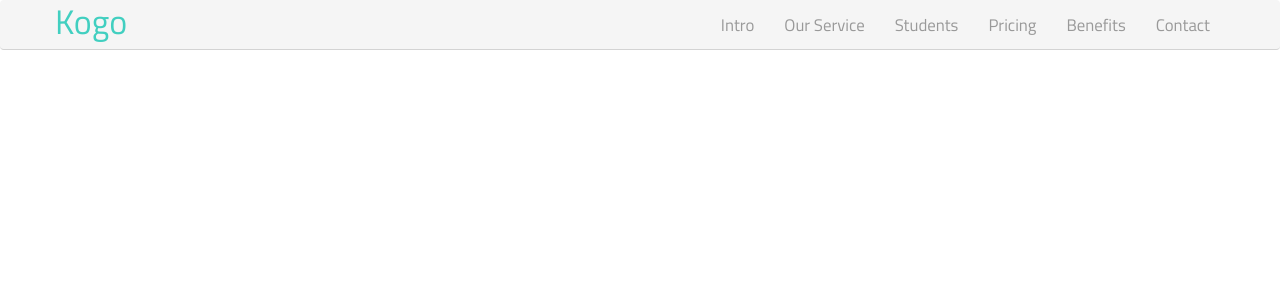
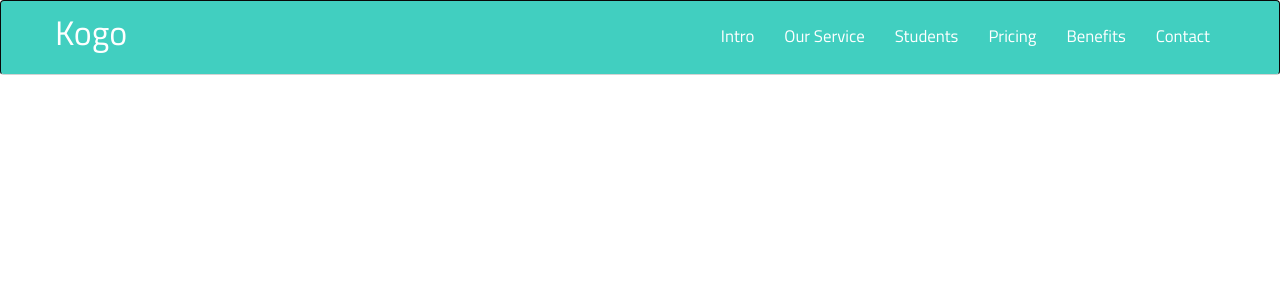
Before and after one commit to akyker20/KogoBusinesses, a Django app: template kogo/templates/base.html in a window 1280 px wide. Shown: the top 300 px of the page. Run offline with Django 3.2, Linux system fonts and the light colour scheme; the template is opened without the code that fills it, so the values that code supplies are empty; some libraries are stand-ins or nearby versions.

Commit message:
changed banner color

```diff
--- a/kogo/static/css/company/desktop.css
+++ b/kogo/static/css/company/desktop.css
@@ -11,8 +11,6 @@ section.intro {
 div#intro-video-player,
 iframe#intro-video-player {
 	margin: 35px 0px 0px 0px;
-	height: 300px;
-	width: 550px;
 }
 
 
@@ -117,9 +115,13 @@ section.why-kogo div.icon-info {
 	height: 215px;
 }
 
+ul.scroll-links li a {
+	color: white !important;
+}
+
 ul.scroll-links li a:hover {
 	cursor: pointer;
-	color: #DADADA !important;
+	color: #F0F0F0 !important;
 }
 
 section.why-kogo p.summary {
--- a/kogo/static/css/style.css
+++ b/kogo/static/css/style.css
@@ -39,27 +39,23 @@ div.navbar-header a.navbar-brand {
 	padding-top: 11px;
 }
 
-nav.navbar-inverse {
-	background: whitesmoke;
-	border: white;
-}
-
 nav div.container-fluid {
+	margin-top: 10px;
 	width: 1200px;
 }
 
 nav.navbar.navbar-inverse {
+	background: #41CFC0;
 	margin-bottom: 0px;
-	height: 40px;
+	height: 75px;
 	position: fixed;
-	z-index: 20;
+	z-index: 999;
 	width: 100%;
 	border-bottom: 1px solid LightGray;
 }
 
 a.navbar-brand {
 	font-size: 34px;
-	color: #41CFC0 !important;
 }
 
 ul.nav li {
```
Also changed, not shown: kogo/static/js/companies.js (+4 -4 lines).
